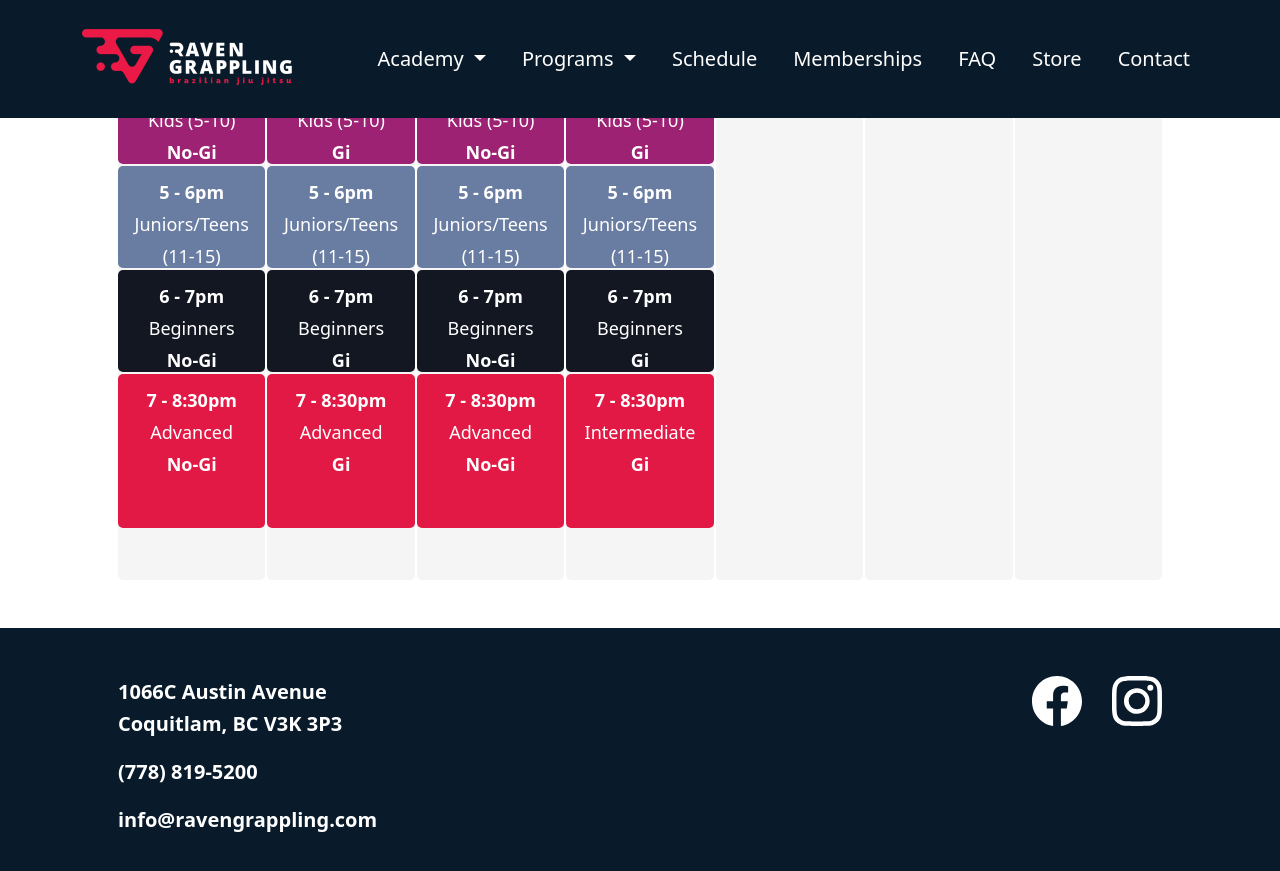
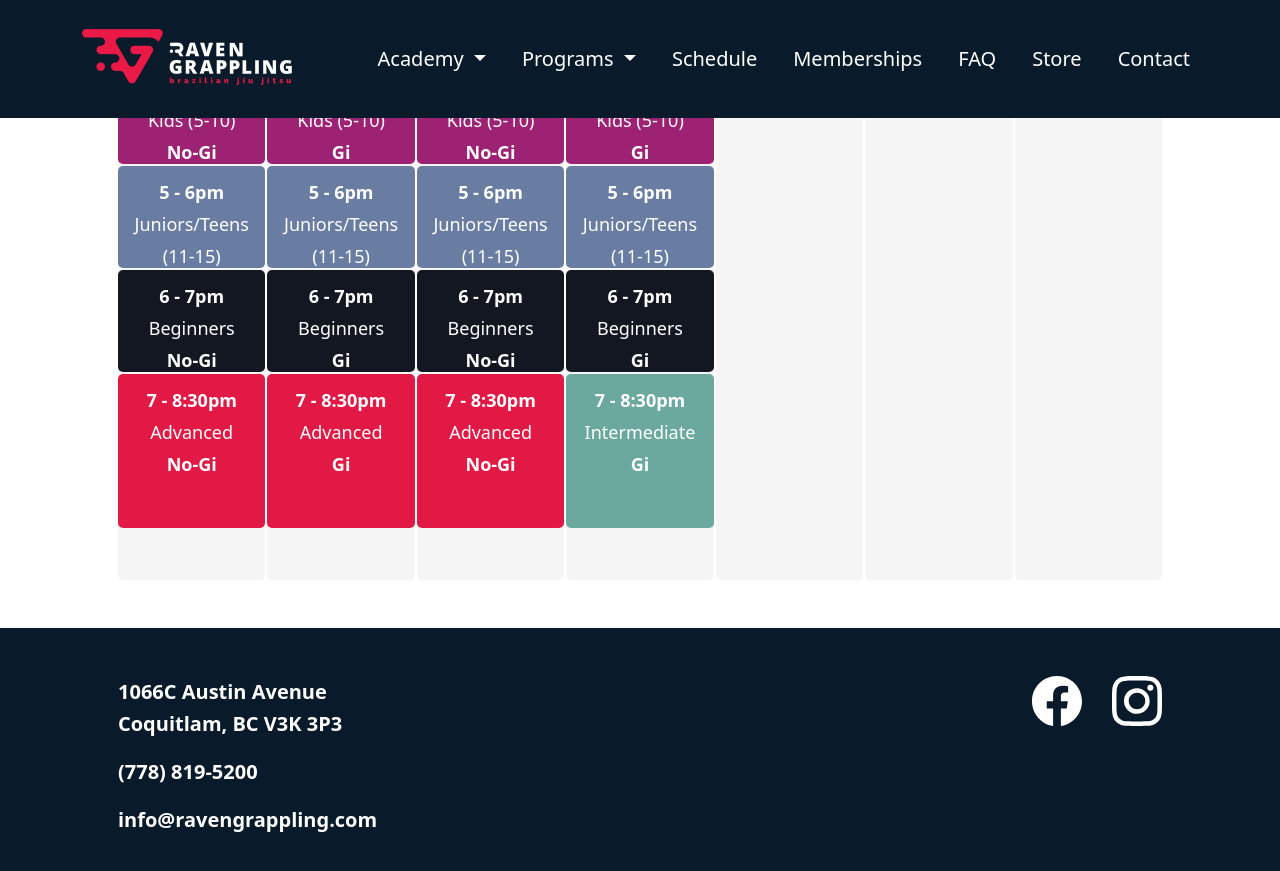
Before and after one commit to RavenGrappling/RavenGrappling.github.io, a Jekyll site: the page built from schedule.md, in a window 1280 px wide and 900 px high, scrolled down 1002 px. Shown: the top 871 px of the window. Built offline with Jekyll 4.4.1, drawn with Linux system fonts in a browser that asks for light colours.

Commit message:
Update schedule.md

```diff
--- a/schedule.md
+++ b/schedule.md
@@ -128,7 +128,7 @@
             <div>Beginners</div>
             <div class="fw-bold">Gi</div>
           </div>
-          <div class="rg-calendar-day-event rg-event-start-1900 rg-event-end-2030 rg-event-advanced">
+          <div class="rg-calendar-day-event rg-event-start-1900 rg-event-end-2030 rg-event-intermediate">
             <div class="rg-calendar-day-event-time">7 - 8:30pm</div>
             <div>Intermediate</div>
             <div class="fw-bold">Gi</div>
```
